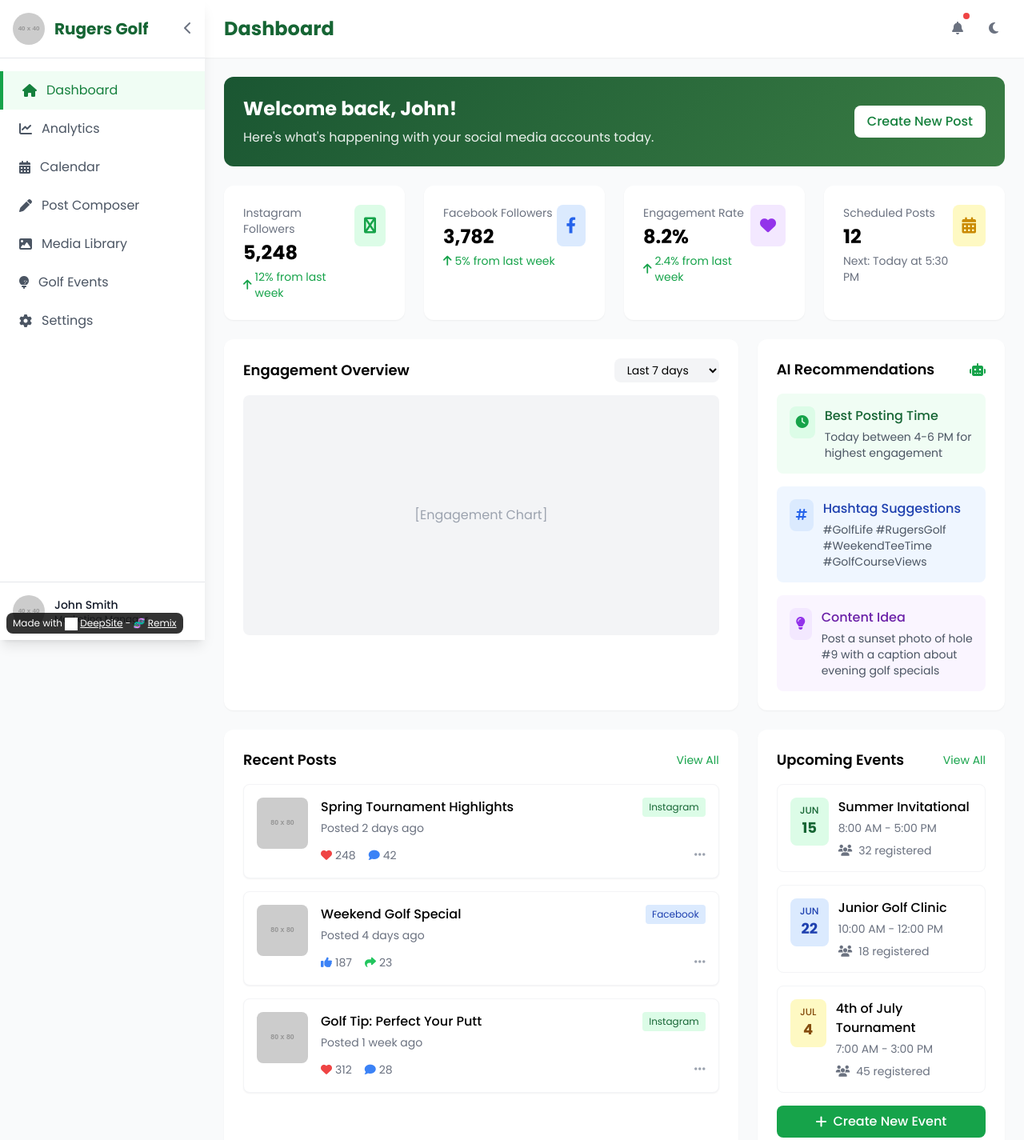
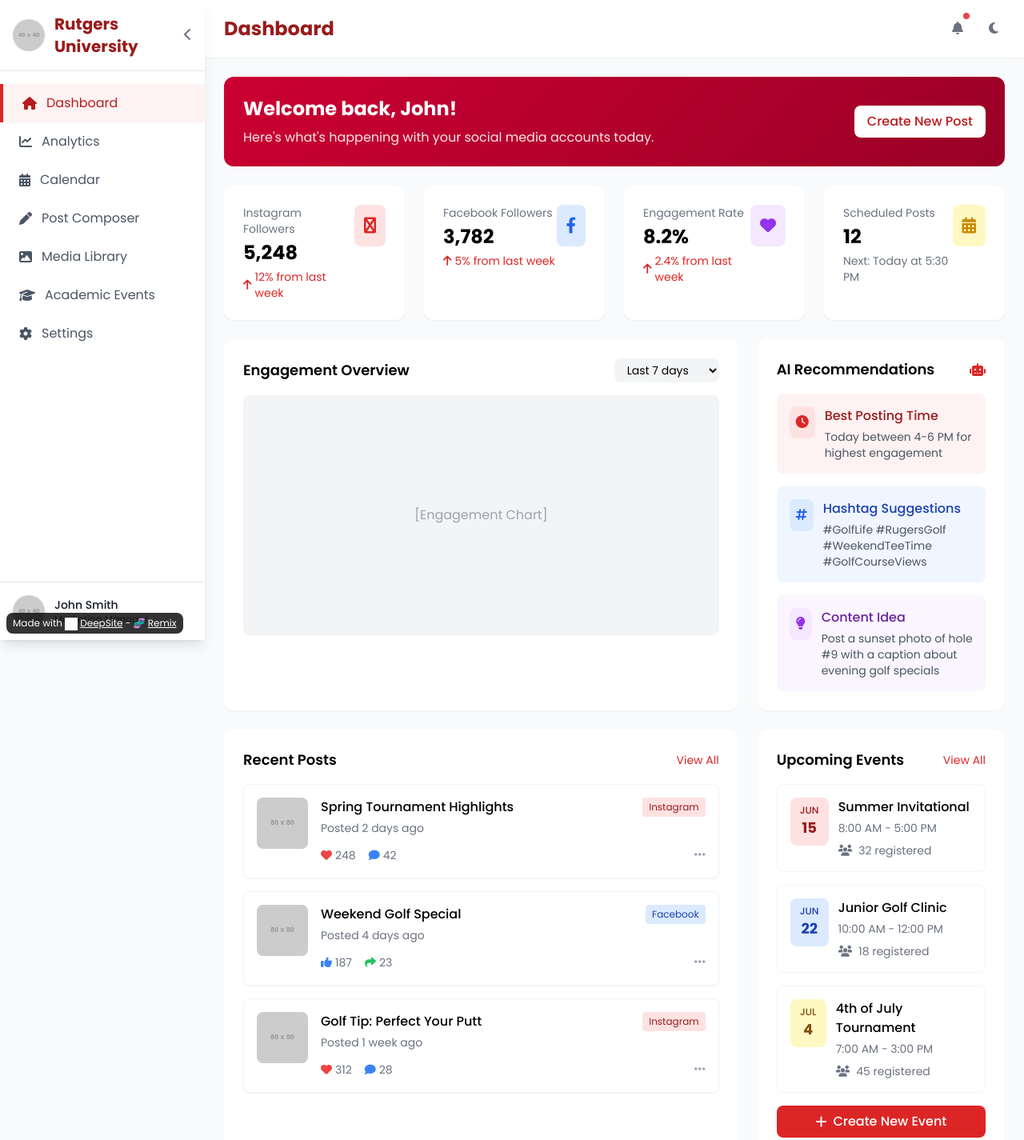
Before and after one commit to CxxxxDxxxF/dashboard-test, a plain HTML site: page index.html in a window 1280 px wide. Shown: the whole page at 80% size. Drawn offline with nearby package versions, Linux system fonts and the light colour scheme; grey boxes are pictures that could not be loaded; placeholder pictures from the web are drawn by us.

Commit message:
Apply Rutgers University theme to dashboard

```diff
--- a/index.html
+++ b/index.html
@@ -3,7 +3,7 @@
 <head>
     <meta charset="UTF-8">
     <meta name="viewport" content="width=device-width, initial-scale=1.0">
-    <title>Rugers Golf - Social Media Manager</title>
+    <title>Rutgers University - Social Media Manager</title>
     <script src="https://cdn.tailwindcss.com"></script>
     <link rel="stylesheet" href="https://cdnjs.cloudflare.com/ajax/libs/font-awesome/6.4.0/css/all.min.css">
     <style>
@@ -38,7 +38,7 @@
         }
 
         .gradient-bg {
-            background: linear-gradient(135deg, #1a5632 0%, #3a7d44 100%);
+            background: linear-gradient(135deg, #CC0033 0%, #990026 100%);
         }
 
         .post-card:hover {
@@ -75,7 +75,7 @@
     <!-- Mobile Menu Button -->
     <div class="md:hidden fixed top-4 left-4 z-50">
         <button id="mobileMenuBtn" class="bg-white p-2 rounded-lg shadow-md">
-            <i class="fas fa-bars text-green-700"></i>
+            <i class="fas fa-bars text-red-700"></i>
         </button>
     </div>
 
@@ -84,8 +84,8 @@
         <!-- Logo -->
         <div class="p-4 flex items-center justify-between border-b border-gray-200">
             <div class="flex items-center">
-                <img src="https://via.placeholder.com/40" alt="Rugers Logo" class="w-10 h-10 rounded-full">
-                <span class="logo-text ml-3 text-xl font-bold text-green-800">Rugers Golf</span>
+                <img src="https://via.placeholder.com/40/CC0033/FFFFFF?text=RU" alt="Rutgers Logo" class="w-10 h-10 rounded-full">
+                <span class="logo-text ml-3 text-xl font-bold text-red-800">Rutgers University</span>
             </div>
             <button id="collapseBtn" class="text-gray-500 hover:text-gray-700 md:block hidden">
                 <i class="fas fa-chevron-left"></i>
@@ -96,43 +96,43 @@
         <div class="flex-1 overflow-y-auto py-4">
             <ul>
                 <li>
-                    <a href="#" class="flex items-center px-6 py-3 text-green-700 bg-green-50 border-l-4 border-green-600">
+                    <a href="#" class="flex items-center px-6 py-3 text-red-700 bg-red-50 border-l-4 border-red-600">
                         <i class="fas fa-home"></i>
                         <span class="nav-text ml-3">Dashboard</span>
                     </a>
                 </li>
                 <li>
-                    <a href="#" class="flex items-center px-6 py-3 text-gray-600 hover:text-green-700 hover:bg-green-50">
+                    <a href="#" class="flex items-center px-6 py-3 text-gray-600 hover:text-red-700 hover:bg-red-50">
                         <i class="fas fa-chart-line"></i>
                         <span class="nav-text ml-3">Analytics</span>
                     </a>
                 </li>
                 <li>
-                    <a href="#" class="flex items-center px-6 py-3 text-gray-600 hover:text-green-700 hover:bg-green-50">
+                    <a href="#" class="flex items-center px-6 py-3 text-gray-600 hover:text-red-700 hover:bg-red-50">
                         <i class="fas fa-calendar-alt"></i>
                         <span class="nav-text ml-3">Calendar</span>
                     </a>
                 </li>
                 <li>
-                    <a href="#" class="flex items-center px-6 py-3 text-gray-600 hover:text-green-700 hover:bg-green-50">
+                    <a href="#" class="flex items-center px-6 py-3 text-gray-600 hover:text-red-700 hover:bg-red-50">
                         <i class="fas fa-pen"></i>
                         <span class="nav-text ml-3">Post Composer</span>
                     </a>
                 </li>
                 <li>
-                    <a href="#" class="flex items-center px-6 py-3 text-gray-600 hover:text-green-700 hover:bg-green-50">
+                    <a href="#" class="flex items-center px-6 py-3 text-gray-600 hover:text-red-700 hover:bg-red-50">
                         <i class="fas fa-image"></i>
                         <span class="nav-text ml-3">Media Library</span>
                     </a>
                 </li>
                 <li>
-                    <a href="#" class="flex items-center px-6 py-3 text-gray-600 hover:text-green-700 hover:bg-green-50">
-                        <i class="fas fa-golf-ball"></i>
-                        <span class="nav-text ml-3">Golf Events</span>
+                    <a href="#" class="flex items-center px-6 py-3 text-gray-600 hover:text-red-700 hover:bg-red-50">
+                        <i class="fas fa-graduation-cap"></i>
+                        <span class="nav-text ml-3">Academic Events</span>
                     </a>
                 </li>
                 <li>
-                    <a href="#" class="flex items-center px-6 py-3 text-gray-600 hover:text-green-700 hover:bg-green-50">
+                    <a href="#" class="flex items-center px-6 py-3 text-gray-600 hover:text-red-700 hover:bg-red-50">
                         <i class="fas fa-cog"></i>
                         <span class="nav-text ml-3">Settings</span>
                     </a>
@@ -156,7 +156,7 @@
     <div id="contentArea" class="content-area min-h-screen ml-64">
         <!-- Top Navigation -->
         <header class="bg-white shadow-sm py-4 px-6 flex justify-between items-center">
-            <h1 class="text-2xl font-bold text-green-800">Dashboard</h1>
+            <h1 class="text-2xl font-bold text-red-800">Dashboard</h1>
             <div class="flex items-center space-x-4">
                 <div class="relative">
                     <button class="p-2 text-gray-500 hover:text-gray-700">
@@ -181,7 +181,7 @@
                         <h2 class="text-2xl font-bold mb-2">Welcome back, John!</h2>
                         <p class="opacity-90">Here's what's happening with your social media accounts today.</p>
                     </div>
-                    <button class="mt-4 md:mt-0 bg-white text-green-700 px-4 py-2 rounded-lg font-medium hover:bg-opacity-90 transition">
+                    <button class="mt-4 md:mt-0 bg-white text-red-700 px-4 py-2 rounded-lg font-medium hover:bg-opacity-90 transition">
                         Create New Post
                     </button>
                 </div>
@@ -194,12 +194,12 @@
                         <div>
                             <p class="text-sm text-gray-500">Instagram Followers</p>
                             <h3 class="text-2xl font-bold mt-1">5,248</h3>
-                            <p class="text-sm text-green-600 mt-1 flex items-center">
+                            <p class="text-sm text-red-600 mt-1 flex items-center">
                                 <i class="fas fa-arrow-up mr-1"></i> 12% from last week
                             </p>
                         </div>
-                        <div class="bg-green-100 p-3 rounded-lg">
-                            <i class="fas fa-instagram text-green-600 text-xl"></i>
+                        <div class="bg-red-100 p-3 rounded-lg">
+                            <i class="fas fa-instagram text-red-600 text-xl"></i>
                         </div>
                     </div>
                 </div>
@@ -209,7 +209,7 @@
                         <div>
                             <p class="text-sm text-gray-500">Facebook Followers</p>
                             <h3 class="text-2xl font-bold mt-1">3,782</h3>
-                            <p class="text-sm text-green-600 mt-1 flex items-center">
+                            <p class="text-sm text-red-600 mt-1 flex items-center">
                                 <i class="fas fa-arrow-up mr-1"></i> 5% from last week
                             </p>
                         </div>
@@ -224,7 +224,7 @@
                         <div>
                             <p class="text-sm text-gray-500">Engagement Rate</p>
                             <h3 class="text-2xl font-bold mt-1">8.2%</h3>
-                            <p class="text-sm text-green-600 mt-1 flex items-center">
+                            <p class="text-sm text-red-600 mt-1 flex items-center">
                                 <i class="fas fa-arrow-up mr-1"></i> 2.4% from last week
                             </p>
                         </div>
@@ -272,16 +272,16 @@
                 <div class="bg-white rounded-xl shadow-sm p-6">
                     <div class="flex justify-between items-center mb-4">
                         <h3 class="text-lg font-semibold">AI Recommendations</h3>
-                        <i class="fas fa-robot text-green-600"></i>
+                        <i class="fas fa-robot text-red-600"></i>
                     </div>
                     <div class="space-y-4">
-                        <div class="bg-green-50 p-4 rounded-lg">
+                        <div class="bg-red-50 p-4 rounded-lg">
                             <div class="flex items-start">
-                                <div class="bg-green-100 p-2 rounded-lg mr-3">
-                                    <i class="fas fa-clock text-green-600"></i>
+                                <div class="bg-red-100 p-2 rounded-lg mr-3">
+                                    <i class="fas fa-clock text-red-600"></i>
                                 </div>
                                 <div>
-                                    <h4 class="font-medium text-green-800">Best Posting Time</h4>
+                                    <h4 class="font-medium text-red-800">Best Posting Time</h4>
                                     <p class="text-sm text-gray-600 mt-1">Today between 4-6 PM for highest engagement</p>
                                 </div>
                             </div>
@@ -320,7 +320,7 @@
                 <div class="bg-white rounded-xl shadow-sm p-6 lg:col-span-2">
                     <div class="flex justify-between items-center mb-4">
                         <h3 class="text-lg font-semibold">Recent Posts</h3>
-                        <a href="#" class="text-sm text-green-600 hover:underline">View All</a>
+                        <a href="#" class="text-sm text-red-600 hover:underline">View All</a>
                     </div>
 
                     <div class="space-y-4">
@@ -334,7 +334,7 @@
                                             <h4 class="font-medium">Spring Tournament Highlights</h4>
                                             <p class="text-sm text-gray-500 mt-1">Posted 2 days ago</p>
                                         </div>
-                                        <span class="bg-green-100 text-green-800 text-xs px-2 py-1 rounded">Instagram</span>
+                                        <span class="bg-red-100 text-red-800 text-xs px-2 py-1 rounded">Instagram</span>
                                     </div>
                                     <div class="flex justify-between items-center mt-3">
                                         <div class="flex space-x-4 text-sm">
@@ -392,7 +392,7 @@
                                             <h4 class="font-medium">Golf Tip: Perfect Your Putt</h4>
                                             <p class="text-sm text-gray-500 mt-1">Posted 1 week ago</p>
                                         </div>
-                                        <span class="bg-green-100 text-green-800 text-xs px-2 py-1 rounded">Instagram</span>
+                                        <span class="bg-red-100 text-red-800 text-xs px-2 py-1 rounded">Instagram</span>
                                     </div>
                                     <div class="flex justify-between items-center mt-3">
                                         <div class="flex space-x-4 text-sm">
@@ -417,14 +417,14 @@
                 <div class="bg-white rounded-xl shadow-sm p-6">
                     <div class="flex justify-between items-center mb-4">
                         <h3 class="text-lg font-semibold">Upcoming Events</h3>
-                        <a href="#" class="text-sm text-green-600 hover:underline">View All</a>
+                        <a href="#" class="text-sm text-red-600 hover:underline">View All</a>
                     </div>
 
                     <div class="space-y-4">
                         <!-- Event 1 -->
                         <div class="border border-gray-100 rounded-lg p-4 hover:bg-gray-50 transition">
                             <div class="flex items-start">
-                                <div class="bg-green-100 text-green-800 p-2 rounded-lg mr-3 text-center w-12">
+                                <div class="bg-red-100 text-red-800 p-2 rounded-lg mr-3 text-center w-12">
                                     <div class="text-xs font-medium">JUN</div>
                                     <div class="text-lg font-bold">15</div>
                                 </div>
@@ -475,7 +475,7 @@
                             </div>
                         </div>
 
-                        <button class="w-full mt-4 bg-green-600 hover:bg-green-700 text-white py-2 rounded-lg font-medium transition flex items-center justify-center">
+                        <button class="w-full mt-4 bg-red-600 hover:bg-red-700 text-white py-2 rounded-lg font-medium transition flex items-center justify-center">
                             <i class="fas fa-plus mr-2"></i> Create New Event
                         </button>
                     </div>
```
